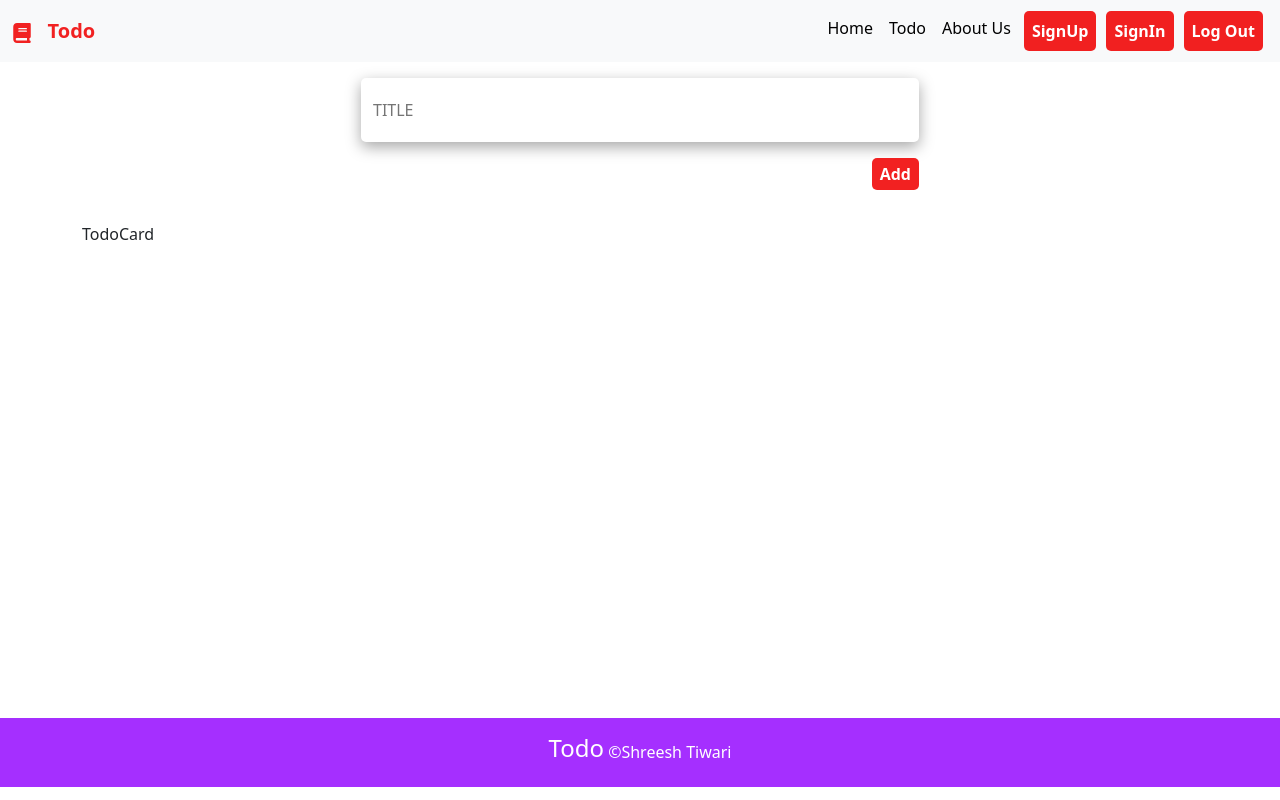
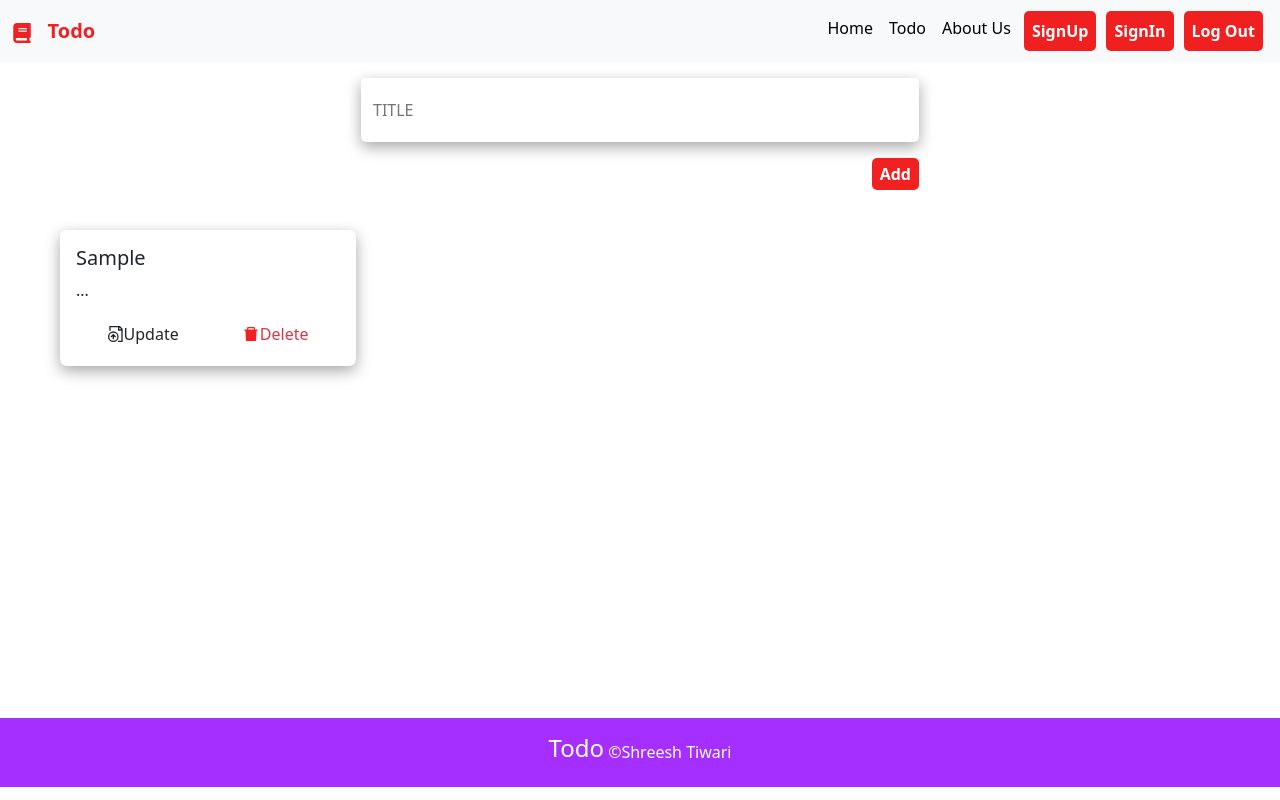
Before and after one commit to workwithshreesh/Mern-Stack-Project, a React (Create React App) app in the folder MultiUser-Todo-Mern/frontend/: page /todo in a window 1280 px wide. Both pictures are taken after typing "Sample" into the empty fields and a click on the button "Add". Built offline with nearby package versions, Linux system fonts and the light colour scheme.

Commit message:
added card design and delete logic

```diff
--- a/MultiUser-Todo-Mern/frontend/package.json
+++ b/MultiUser-Todo-Mern/frontend/package.json
@@ -7,9 +7,10 @@
     "cra-template": "1.2.0",
     "react": "^19.0.0",
     "react-dom": "^19.0.0",
-    "react-icons": "^5.4.0",
+    "react-icons": "^5.5.0",
     "react-router-dom": "^7.1.5",
-    "react-scripts": "5.0.1"
+    "react-scripts": "5.0.1",
+    "react-toastify": "^11.0.5"
   },
   "scripts": {
     "start": "react-scripts start",
--- a/MultiUser-Todo-Mern/frontend/src/components/todo-card/TodoCard.css
+++ b/MultiUser-Todo-Mern/frontend/src/components/todo-card/TodoCard.css
@@ -0,0 +1,4 @@
+.todo-card{
+    border-radius: 7px !important;
+    box-shadow: rgba(0, 0, 0, 0.35) 0px 5px 15px;
+}
--- a/MultiUser-Todo-Mern/frontend/src/components/todo-card/TodoCards.jsx
+++ b/MultiUser-Todo-Mern/frontend/src/components/todo-card/TodoCards.jsx
@@ -1,10 +1,28 @@
 import React from "react";
+import "./TodoCard.css";
+import { AiFillDelete } from "react-icons/ai";
+import { GrDocumentUpdate } from "react-icons/gr";
 
-const TodoCard = () => {
+const TodoCard = ({ title, body, id, delid }) => {
 
     return (
-        <div className="">
-            TodoCard
+        <div className="p-3 todo-card">
+            <div>
+                <h5>{title}</h5>
+                <p className="todo-card-p">
+                    {body.split("", 77)}...
+                </p>
+            </div>
+            <div className="d-flex justify-content-around ">
+                <div className="d-flex justify-content-center align-items-center card-icon-head px-2 py-1">
+                    <GrDocumentUpdate /> Update
+                </div>
+                <div className="d-flex justify-content-center align-items-center card-icon-head px-2 py-1 text-danger" onClick={()=>{
+                    delid(id)
+                    }}>
+                    <AiFillDelete className="card-icons del" /> Delete
+                </div>
+            </div>
         </div>
     );
 
--- a/MultiUser-Todo-Mern/frontend/src/components/todo/todo.css
+++ b/MultiUser-Todo-Mern/frontend/src/components/todo/todo.css
@@ -23,3 +23,28 @@
     border: none;
     outline: none;
 }
+
+
+
+.todo-card-p{
+    text-align: justify;
+    text-justify: inter-word;
+}
+
+.card-icons{
+    font-size: 18px;
+    cursor: pointer;
+}
+
+
+.del{
+    color: rgba(240, 0, 0, 0.87);
+}
+
+.card-icon-head{
+    cursor: pointer;
+}
+
+.card-icon-head:hover{
+    box-shadow: rgba(0, 0, 0, 0.35) 0px 5px 15px;
+}
--- a/MultiUser-Todo-Mern/frontend/src/components/todo/todo.jsx
+++ b/MultiUser-Todo-Mern/frontend/src/components/todo/todo.jsx
@@ -19,18 +19,23 @@ const Todo = () => {
 
     const change = (event) => {
         const { name, value } = event.target;
-        setInputs({ ...Inputs, [name]: value})
+        setInputs({ ...Inputs, [name]: value })
     }
 
     const submit = () => {
 
-        setArray( [...Array , Inputs] );
+        setArray([...Array, Inputs]);
 
         setInputs({
             title: "",
             body: ""
         });
 
+    }
+
+    const del = (id) => {
+        Array.splice(id,"1");
+        setArray([...Array])
     }
 
     return (
@@ -60,14 +65,16 @@ const Todo = () => {
                 </div>
             </div>
             <div className="todo-body">
-                <div className="container">
-                    {
-                        Array && Array.map((item,index) => (
-                            <>
-                            <TodoCard />
-                            </>
-                        ))
-                    }
+                <div className="container-fluid">
+                    <div className="row">
+                        {
+                            Array && Array.map((item, index) => (
+                                <div className="col-lg-3 col-10 mx-5 my-2" key={index}>
+                                    <TodoCard title={item.title} body={item.body} id={index} delid={ del } />
+                                </div>
+                            ))
+                        }
+                    </div>
                 </div>
             </div>
         </div>
```
Also changed, not shown: 1 other file (tests, documents, lock files or other folders).
